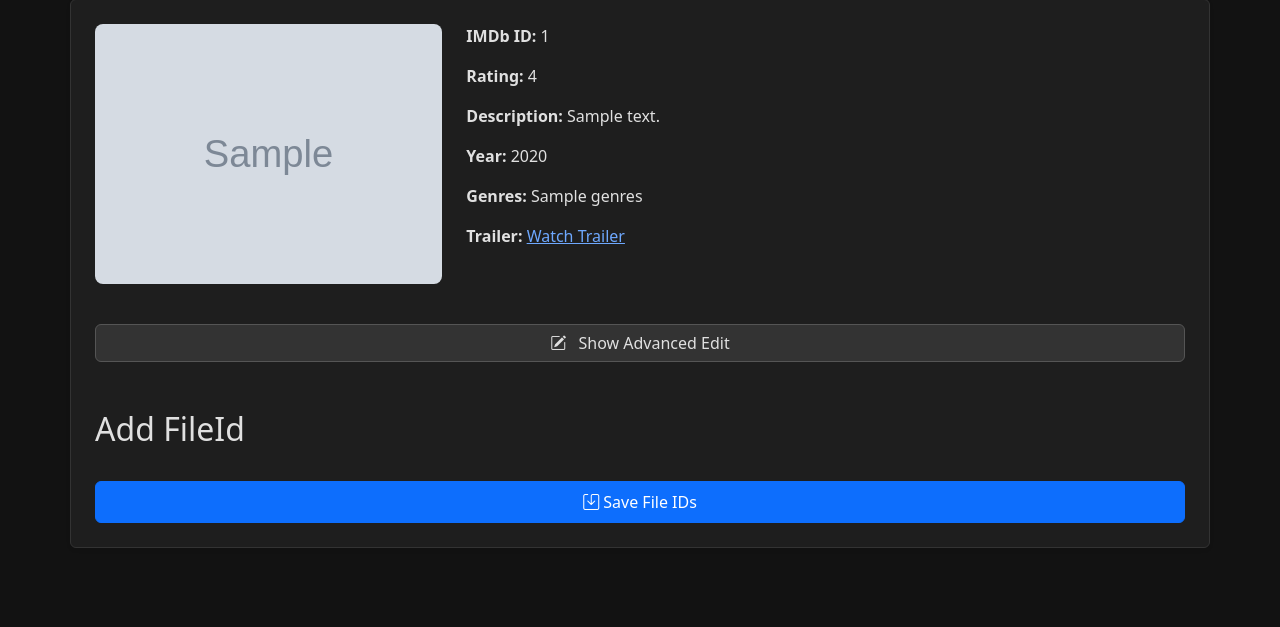
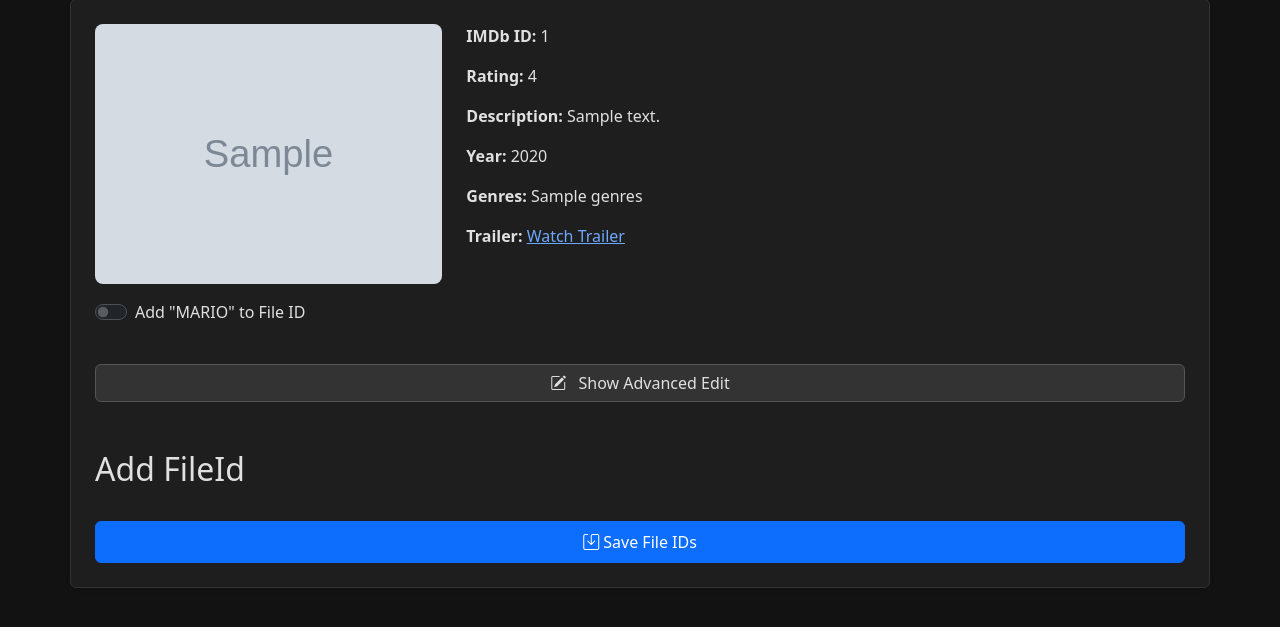
Before and after one commit to jaixmario/NetflixV1, a Flask app: template templates/show_data.html in a window 1280 px wide. Shown: the part 129-756 px from the top of the page. Run offline with Flask 3, Linux system fonts and the light colour scheme; the template is opened without the code that fills it: most values are stand-ins (such as "Sample title", 1, 10 or a date in 2020); grey boxes marked "Sample" are stand-in pictures; some libraries are stand-ins or nearby versions.

Commit message:
sever 2 fix

```diff
--- a/templates/show_data.html
+++ b/templates/show_data.html
@@ -77,7 +77,10 @@
                 <p><strong>Trailer:</strong> <a href="{{ data.trailer }}" target="_blank">Watch Trailer</a></p>
             </div>
         </div>
-
+<div class="form-check form-switch mb-3">
+    <input class="form-check-input" type="checkbox" id="addMarioSwitch">
+    <label class="form-check-label" for="addMarioSwitch">Add "MARIO" to File ID</label>
+</div>
         <!-- Button to trigger advanced edit modal -->
         <!-- Button to trigger advanced edit modal -->
 <button type="button" class="btn btn-secondary mt-4" data-bs-toggle="modal" data-bs-target="#advancedEditModal">
@@ -211,19 +214,11 @@
         </div>
     {% elif data.type == 'tv' %}
         <!-- Bulk Input for TV Shows -->
-        <!-- Bulk Input for TV Shows -->
         <div class="mb-3">
             <label for="bulkFileIds" class="form-label">Bulk Add File IDs (comma-separated):</label>
             <textarea id="bulkFileIds"
                       class="form-control mb-3"
                       placeholder="Example: 01ZDEC6CX2RD0EWRY4CBC2SYEYKXMWUJGM, 01ZDEC6CUFC32YZ7A4BNCZOKETVIZNHD4A, ..."></textarea>
-
-    <!-- Add Mario Toggle -->
-    <div class="form-check form-switch mb-3">
-        <input class="form-check-input" type="checkbox" role="switch" id="marioToggle">
-        <label class="form-check-label" for="marioToggle">Add MARIO prefix to IDs</label>
-    </div>
-
             <button type="button" class="btn btn-secondary mb-3" onclick="fillEpisodeFileIds()">
                 <i class="bi bi-magic"></i> Auto-fill Episodes
             </button>
@@ -296,28 +291,40 @@ $(document).ready(function() {
         });
     }
 
-    // Save Changes button handler
-    $('#saveButton').click(function() {
-        saveChanges(function() {
-            // Redirect after save if needed
-            window.location.href = '/admin/home';
-        });
-    });
-
-    // File IDs form submission handler
+    // Save File IDs with MARIO prefix
     $('form[action="/add_file_ids"]').on('submit', function(e) {
     e.preventDefault();
     const form = this;
+    const addMario = $('#addMarioSwitch').is(':checked'); // Check if toggle is ON
 
-        // First save advanced edits
     saveChanges(function() {
-            // Then submit File IDs form
+        const formData = new FormData(form);
+
+        // Modify file IDs based on toggle switch
+        if (addMario) {
+            if (formData.has('file_id')) { // Movie case
+                const movieFileId = formData.get('file_id');
+                if (movieFileId && !movieFileId.startsWith('MARIO')) {
+                    formData.set('file_id', 'MARIO' + movieFileId);
+                }
+            } else { // TV Show case
+                formData.forEach((value, key) => {
+                    if (key.startsWith('file_id_') && value && !value.startsWith('MARIO')) {
+                        formData.set(key, 'MARIO' + value);
+                    }
+                });
+            }
+        }
+
+        // Convert to URL-encoded format
+        const data = new URLSearchParams(formData).toString();
+
         $.ajax({
             url: form.action,
             type: 'POST',
-                data: $(form).serialize(),
+            data: data,
+            contentType: 'application/x-www-form-urlencoded; charset=UTF-8',
             success: function(response) {
-                    // Redirect to admin home after successful save
                 window.location.href = '/admin/home';
             },
             error: function(xhr) {
@@ -332,20 +339,23 @@ $(document).ready(function() {
     });
 });
 
-    // Bulk fill File IDs function
+    // Bulk fill function
     window.fillEpisodeFileIds = function() {
         const bulkInput = document.getElementById('bulkFileIds').value;
-    const addMario = document.getElementById('marioToggle').checked;
-    const fileIds = bulkInput.split(',').map(id => {
-        let cleanId = id.trim();
-        return addMario ? 'MARIO' + cleanId : cleanId;
-    });
+        const fileIds = bulkInput.split(',').map(id => id.trim());
+        const inputs = document.querySelectorAll('.episode-file-id');
 
-    const inputs = document.querySelectorAll('.episode-file-id');
         inputs.forEach((input, index) => {
             input.value = index < fileIds.length ? fileIds[index] : '';
         });
     };
+
+    // Save Changes button handler
+    $('#saveButton').click(function() {
+        saveChanges(function() {
+            window.location.href = '/admin/home';
+        });
+    });
 
     // Auto-close modal after successful save
     $(document).on('ajax:success', function() {
```
Lines whose indentation alone changed are shown as unchanged.
